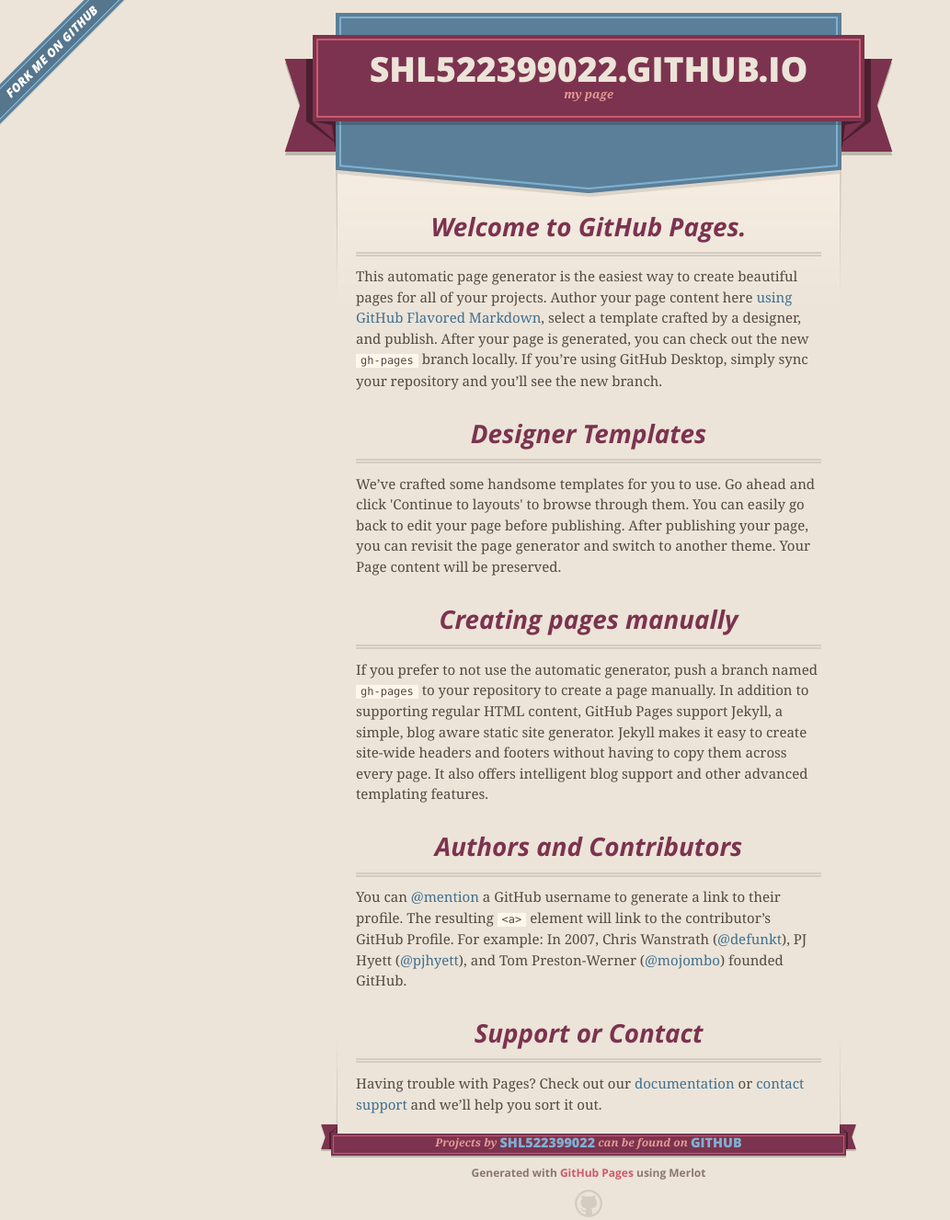
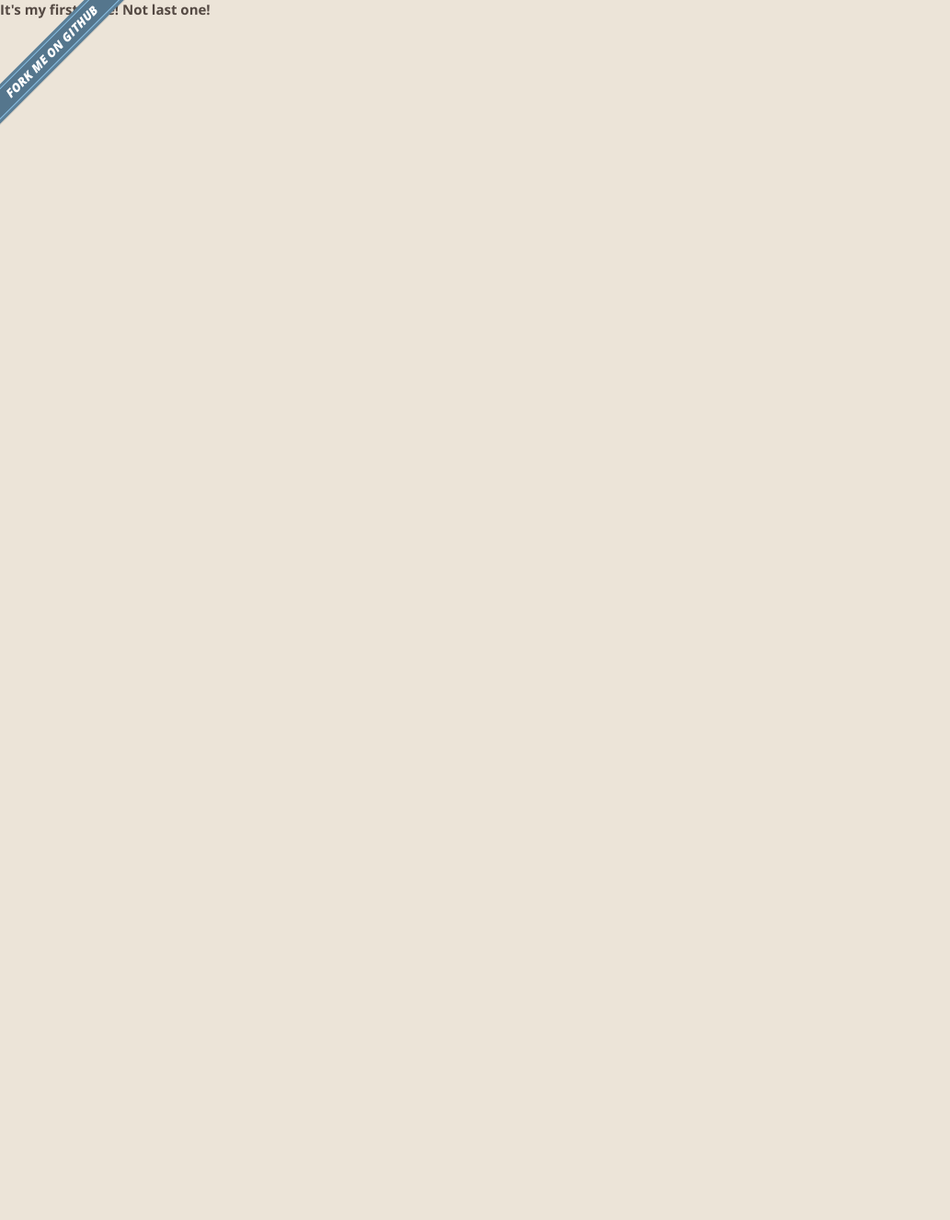
Before and after one commit to shl522399022/honglang.github.io, a plain HTML site: page index.html in a window 1280 px wide. Shown: the whole page at 92% size, without its empty margins (0-1033 px from the left). After the commit the page ends 800 px from the top, so only its background shows below. Drawn offline with nearby package versions, Linux system fonts and the light colour scheme.

Commit message:
Update index.html

```diff
--- a/index.html
+++ b/index.html
@@ -22,67 +22,8 @@
 
   <body>
     <a id="forkme_banner" href="https://github.com/shl522399022">View on GitHub</a>
-    <div class="shell">
-
-      <header>
-        <span class="ribbon-outer">
-          <span class="ribbon-inner">
-            <h1>Shl522399022.GitHub.io</h1>
-            <h2>my page</h2>
-          </span>
-          <span class="left-tail"></span>
-          <span class="right-tail"></span>
-        </span>
-      </header>
-
-      <div id="no-downloads">
-        <span class="inner">
-        </span>
-      </div>
-
-
-      <span class="banner-fix"></span>
-
-
-      <section id="main_content">
-        <h3>
-<a id="welcome-to-github-pages" class="anchor" href="#welcome-to-github-pages" aria-hidden="true"><span class="octicon octicon-link"></span></a>Welcome to GitHub Pages.</h3>
-
-<p>This automatic page generator is the easiest way to create beautiful pages for all of your projects. Author your page content here <a href="https://guides.github.com/features/mastering-markdown/">using GitHub Flavored Markdown</a>, select a template crafted by a designer, and publish. After your page is generated, you can check out the new <code>gh-pages</code> branch locally. If you’re using GitHub Desktop, simply sync your repository and you’ll see the new branch.</p>
-
-<h3>
-<a id="designer-templates" class="anchor" href="#designer-templates" aria-hidden="true"><span class="octicon octicon-link"></span></a>Designer Templates</h3>
-
-<p>We’ve crafted some handsome templates for you to use. Go ahead and click 'Continue to layouts' to browse through them. You can easily go back to edit your page before publishing. After publishing your page, you can revisit the page generator and switch to another theme. Your Page content will be preserved.</p>
-
-<h3>
-<a id="creating-pages-manually" class="anchor" href="#creating-pages-manually" aria-hidden="true"><span class="octicon octicon-link"></span></a>Creating pages manually</h3>
-
-<p>If you prefer to not use the automatic generator, push a branch named <code>gh-pages</code> to your repository to create a page manually. In addition to supporting regular HTML content, GitHub Pages support Jekyll, a simple, blog aware static site generator. Jekyll makes it easy to create site-wide headers and footers without having to copy them across every page. It also offers intelligent blog support and other advanced templating features.</p>
-
-<h3>
-<a id="authors-and-contributors" class="anchor" href="#authors-and-contributors" aria-hidden="true"><span class="octicon octicon-link"></span></a>Authors and Contributors</h3>
-
-<p>You can <a href="https://github.com/blog/821" class="user-mention">@mention</a> a GitHub username to generate a link to their profile. The resulting <code>&lt;a&gt;</code> element will link to the contributor’s GitHub Profile. For example: In 2007, Chris Wanstrath (<a href="https://github.com/defunkt" class="user-mention">@defunkt</a>), PJ Hyett (<a href="https://github.com/pjhyett" class="user-mention">@pjhyett</a>), and Tom Preston-Werner (<a href="https://github.com/mojombo" class="user-mention">@mojombo</a>) founded GitHub.</p>
-
-<h3>
-<a id="support-or-contact" class="anchor" href="#support-or-contact" aria-hidden="true"><span class="octicon octicon-link"></span></a>Support or Contact</h3>
-
-<p>Having trouble with Pages? Check out our <a href="https://help.github.com/pages">documentation</a> or <a href="https://github.com/contact">contact support</a> and we’ll help you sort it out.</p>
-      </section>
-
-      <footer>
-        <span class="ribbon-outer">
-          <span class="ribbon-inner">
-            <p>Projects by <a href="https://github.com/shl522399022">shl522399022</a> can be found on <a href="https://github.com/shl522399022">GitHub</a></p>
-          </span>
-          <span class="left-tail"></span>
-          <span class="right-tail"></span>
-        </span>
-        <p>Generated with <a href="https://pages.github.com">GitHub Pages</a> using Merlot</p>
-        <span class="octocat"></span>
-      </footer>
-
+    <div>
+      <h1>It's my first page! Not last one!</h1>
     </div>
 
 
```
